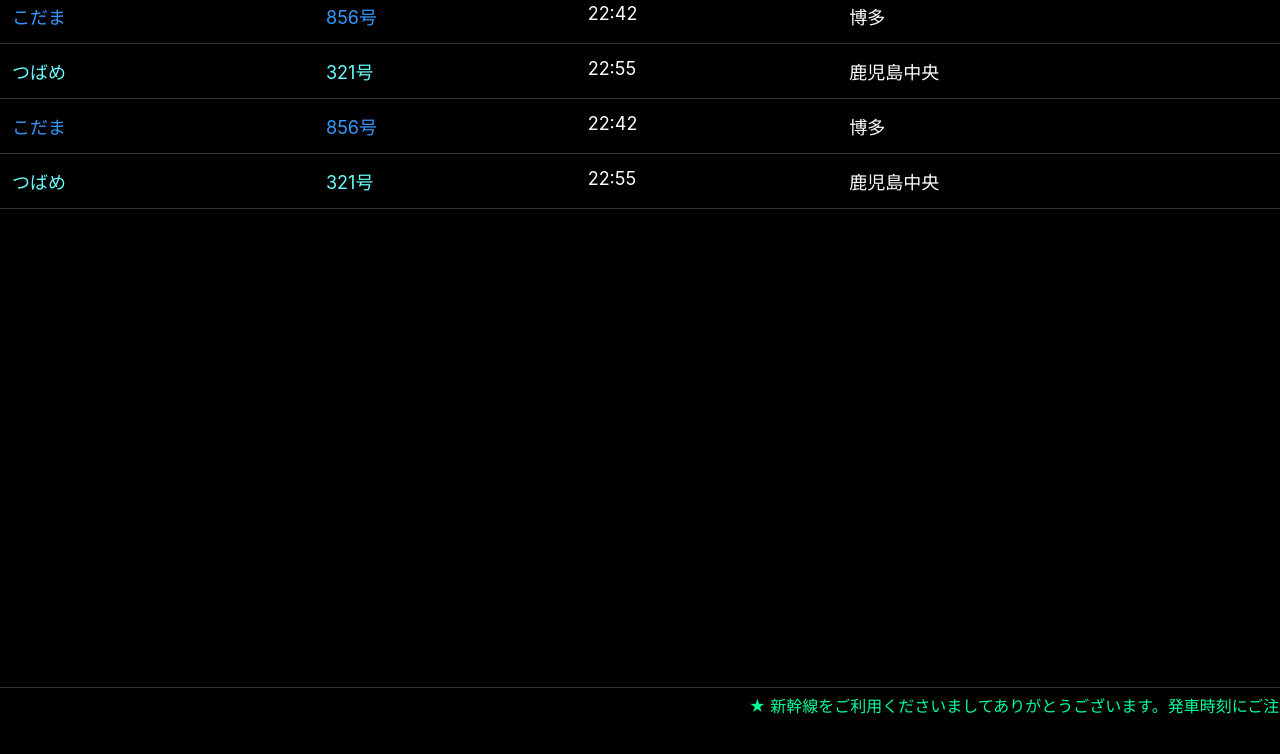
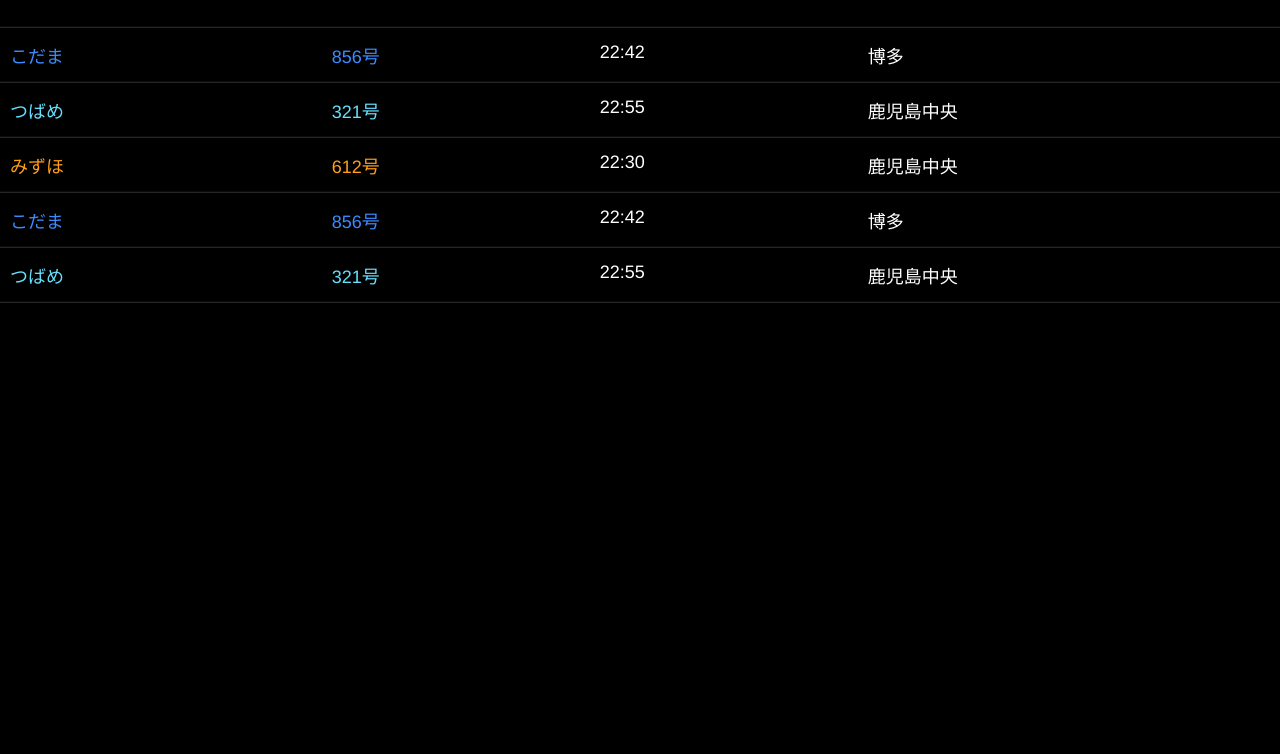
Before and after one commit to fuutaka500128-byte/fuutaka500128-byte.github.io, a plain HTML site: page index.html in a window 1280 px wide. Shown: the part 76-830 px from the top of the page. Before the commit the page ends 800 px from the top, so only its background shows below. Drawn offline with Linux system fonts and the light colour scheme.

Commit message:
index.html を更新

```diff
--- a/index.html
+++ b/index.html
@@ -10,125 +10,98 @@ body {
   margin: 0;
   background: black;
   color: white;
-  font-family: -apple-system, BlinkMacSystemFont, "Hiragino Kaku Gothic ProN", sans-serif;
+  font-family: "Helvetica Neue", Arial, sans-serif;
 }
 
-/* タイトル */
-header {
+h1 {
   text-align: center;
+  padding: 14px 0;
   font-size: 22px;
-  padding: 16px 0;
   border-bottom: 1px solid #333;
 }
 
-/* 発車案内エリア（上固定） */
 #board {
-  padding-bottom: 60px; /* 下テロップ分の余白 */
+  overflow: hidden;
+  height: calc(100vh - 60px);
 }
 
-.train {
+#list {
+  animation: scroll 20s linear infinite;
+}
+
+.row {
   display: grid;
-  grid-template-columns: 1.2fr 1fr 1fr 1.6fr;
-  padding: 14px 12px;
+  grid-template-columns: 1.2fr 1fr 1fr 1.5fr;
+  padding: 14px 10px;
   border-bottom: 1px solid #333;
   font-size: 18px;
 }
 
-/* 色分け */
-.nozomi { color: #ffd700; }
-.hikari { color: #ff4444; }
-.mizuho { color: #ff9900; }
-.sakura { color: #ff66cc; }
-.kodama { color: #3399ff; }
-.tsubame { color: #66ffff; }
+/* 列車色 */
+.mizuho { color: #ff9f1a; }
+.hikari { color: #ff3333; }
+.kodama { color: #3a8bff; }
+.tsubame { color: #66e0ff; }
 
 .time, .dest {
   color: white;
 }
 
-/* 下部テロップ（固定） */
-#ticker {
-  position: fixed;
-  bottom: 0;
-  width: 100%;
-  height: 36px;
-  background: black;
-  border-top: 1px solid #333;
-  overflow: hidden;
-}
-
-#ticker-text {
-  white-space: nowrap;
-  display: inline-block;
-  padding-left: 100%;
-  line-height: 36px;
-  color: #00ff99;
-  animation: ticker 18s linear infinite;
-}
-
-@keyframes ticker {
-  from { transform: translateX(0); }
-  to   { transform: translateX(-100%); }
+@keyframes scroll {
+  0%   { transform: translateY(0); }
+  100% { transform: translateY(-50%); }
 }
 </style>
 </head>
 
 <body>
 
-<header>博多駅 新幹線 発車案内</header>
+<h1>博多駅 新幹線 発車案内</h1>
 
 <div id="board">
-
-  <div class="train kodama" data-time="22:42">
-    <div>こだま</div><div>856号</div>
-    <div class="time">22:42</div>
-    <div class="dest">博多</div>
-  </div>
-
-  <div class="train tsubame" data-time="22:55">
-    <div>つばめ</div><div>321号</div>
-    <div class="time">22:55</div>
-    <div class="dest">鹿児島中央</div>
-  </div>
-
-  <div class="train kodama" data-time="22:42">
-    <div>こだま</div><div>856号</div>
-    <div class="time">22:42</div>
-    <div class="dest">博多</div>
-  </div>
-
-  <div class="train tsubame" data-time="22:55">
-    <div>つばめ</div><div>321号</div>
-    <div class="time">22:55</div>
-    <div class="dest">鹿児島中央</div>
-  </div>
-
-</div>
-
-<!-- 下テロップ -->
-<div id="ticker">
-  <div id="ticker-text">
-    ★ 新幹線をご利用くださいましてありがとうございます。発車時刻にご注意ください ★
-  </div>
+  <div id="list"></div>
 </div>
 
 <script>
-function removeExpired() {
+const trains = [
+  { name: "みずほ", class: "mizuho", no: "612号", time: "22:30", dest: "鹿児島中央" },
+  { name: "こだま", class: "kodama", no: "856号", time: "22:42", dest: "博多" },
+  { name: "つばめ", class: "tsubame", no: "321号", time: "22:55", dest: "鹿児島中央" }
+];
+
+function getNowTime() {
   const now = new Date();
-  const nowMin = now.getHours() * 60 + now.getMinutes();
+  return now.getHours() * 60 + now.getMinutes();
+}
 
-  document.querySelectorAll(".train").forEach(train => {
-    const t = train.dataset.time;
-    const [h, m] = t.split(":").map(Number);
-    const trainMin = h * 60 + m;
-    if (trainMin < nowMin) {
-      train.remove();
-    }
+function timeToMin(t) {
+  const [h, m] = t.split(":").map(Number);
+  return h * 60 + m;
+}
+
+function render() {
+  const list = document.getElementById("list");
+  list.innerHTML = "";
+
+  const nowMin = getNowTime();
+  const upcoming = trains.filter(t => timeToMin(t.time) >= nowMin);
+
+  // 2回並べて無限スクロール
+  [...upcoming, ...upcoming].forEach(t => {
+    const row = document.createElement("div");
+    row.className = "row";
+    row.innerHTML = `
+      <div class="${t.class}">${t.name}</div>
+      <div class="${t.class}">${t.no}</div>
+      <div class="time">${t.time}</div>
+      <div class="dest">${t.dest}</div>
+    `;
+    list.appendChild(row);
   });
 }
 
-setInterval(removeExpired, 60000);
-removeExpired();
+render();
+setInterval(render, 60000); // 1分ごと更新
 </script>
 
 </body>
```
